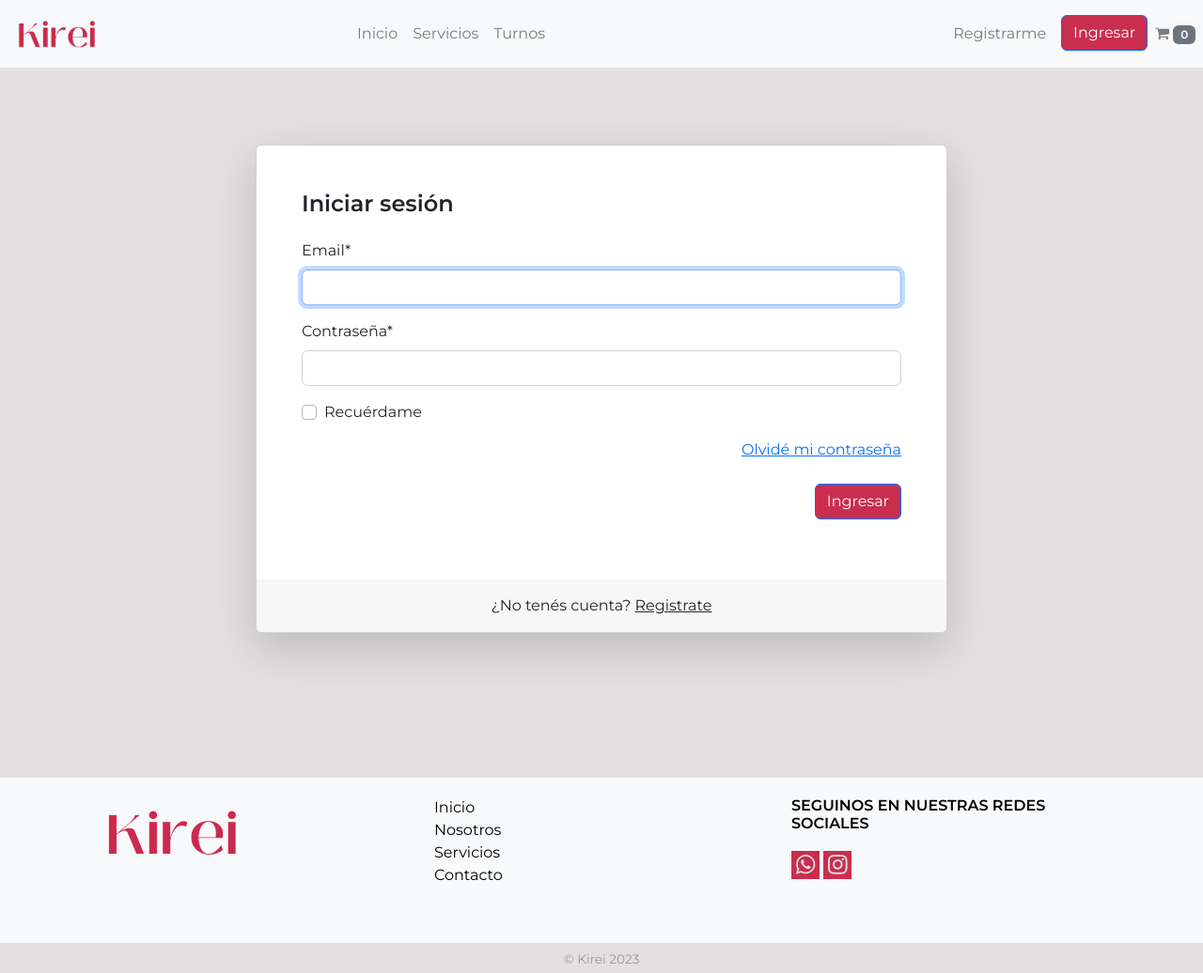
After one commit to meliamaike/kirei-django, a Django app: page /login/ in a window 1280 px wide. The commit adds this page. Shown: the whole page at 94% size. Run offline with Django 4.2, Linux system fonts and the light colour scheme; some libraries are stand-ins or nearby versions.

Commit message:
Signup & Login

```diff
--- /dev/null
+++ b/kireidjangoapp/customers/forms.py
@@ -0,0 +1,123 @@
+from django import forms
+from .models import Customer
+from django.contrib.auth import password_validation, login, authenticate
+from allauth.account.forms import SignupForm, LoginForm
+from crispy_forms.helper import FormHelper
+from crispy_forms.layout import Layout, Submit, Row, Column, Div, Field, HTML
+
+
+
+
+class RegisterForm(SignupForm):
+    first_name = forms.CharField(label= "Nombre", max_length=30, required=True)
+    last_name = forms.CharField(label = "Apellido", max_length=30, required=True)
+    document_type = forms.ChoiceField(
+    label = "Tipo de Documento",
+    choices=[("", "Elegí una opción...")] + list(Customer.DOCUMENT_TYPE),
+    required=True
+)
+    document_number = forms.CharField(label = "Nro. Documento", max_length=30, required=True)
+    email = forms.EmailField(max_length=255, required=True, label = "Email" )
+    country_code = forms.CharField(label = "Código País", max_length=5, required=True)
+    area_code = forms.CharField(label = "Código Área", max_length=5, required=True)
+    phone_number = forms.CharField(label = "Nro. Teléfono", max_length=20, required=True)
+    password1 = forms.CharField(label="Contraseña", strip=False)
+    password2 = forms.CharField(label="Confirmá tu contraseña", strip=False)
+
+    class Meta:
+        model = Customer
+        fields = [
+            'first_name',
+            'last_name',
+            'document_type',
+            'document_number',
+            'email',
+            'country_code',
+            'area_code',
+            'phone_number',
+            'password1',
+            'password2'
+        ]
+
+
+    def __init__(self, *args, **kwargs):
+        super().__init__(*args, **kwargs)
+        self.helper = FormHelper(self)
+        self.fields['email'].label = "Email"
+        self.fields['password1'].label = "Contraseña"
+        self.fields['password2'].label = "Confirmá tu contraseña"
+        self.fields['password1'].widget.attrs['placeholder'] = ''
+        self.fields['password2'].widget.attrs['placeholder'] = ''
+        self.helper.layout = Layout(
+            Row(
+                Column('first_name', css_class='form-group col-md-6'),
+                Column('last_name', css_class='form-group col-md-6'),
+                css_class='form-row'
+            ),
+            Row(
+                Column('document_type', css_class='form-group col-md-6'),
+                Column('document_number', css_class='form-group col-md-6'),
+                css_class='form-row'
+            ),
+            'email',
+            Row(
+                Column('country_code', css_class='form-group col-md-6'),
+                Column('area_code', css_class='form-group col-md-6'),
+                css_class='form-row'
+            ),
+            'phone_number',
+            Row(
+                Column('password1', css_class='form-group col-md-6'),
+                Column('password2', css_class='form-group col-md-6'),
+            ),
+            Submit('submit', 'Registrarme', css_class='btn-primary')
+            )
+
+    def save(self):
+        if self.is_valid():
+            data = self.cleaned_data
+            customer = Customer.objects.create_user(
+                first_name=data['first_name'],
+                last_name=data['last_name'],
+                email=data['email'],
+                document_type=data['document_type'],
+                document_number=data['document_number'],
+                country_code=data['country_code'],
+                area_code=data['area_code'],
+                phone_number=data['phone_number'],
+                password=data['password1'],
+            )
+            customer.save()
+            return customer
+
+class IngresarForm(LoginForm):
+    remember = forms.BooleanField(required=False, widget=forms.CheckboxInput)
+
+    def __init__(self, *args, **kwargs):
+        super().__init__(*args, **kwargs)
+        self.helper = FormHelper(self)
+        self.fields['login'].label = "Email"
+        self.fields['password'].label = "Contraseña"
+        self.fields['remember'].label = "Recuérdame"
+        self.helper.form_method = 'post'
+        self.helper.layout = Layout(
+            'login',
+            'password',
+            'remember',
+        )
+
+        self.fields['password'].widget.attrs['placeholder'] = ''
+
+    def login(self, *args, **kwargs):
+        email = self.cleaned_data.get('email')
+        password = self.cleaned_data.get('password')
+        user = authenticate(email=email, password=password)
+
+        if user is not None and user.is_active:
+            # Login the user
+            login(self.request, user)
+        else:
+            # Return an error message
+            return self.add_error('email', 'Invalid email or password')
+
+        return super(IngresarForm, self).login(*args, **kwargs)
--- a/kireidjangoapp/customers/models.py
+++ b/kireidjangoapp/customers/models.py
@@ -51,7 +51,6 @@ class Customer(AbstractBaseUser):
     area_code = models.CharField(max_length=5)
     phone_number = PhoneNumberField()
     password = models.CharField(max_length=255)
-    #profile_image = models.ImageField(upload_to='customers/')
     profile_image = models.ImageField(
         verbose_name="Foto de perfil",
         max_length=255,
--- /dev/null
+++ b/kireidjangoapp/customers/static/customers/css/customers-styles.css
@@ -0,0 +1,3 @@
+#registrar-seccion, #login-seccion{
+    padding: 12% 0%;
+}
--- /dev/null
+++ b/kireidjangoapp/customers/templates/customers/login.html
@@ -0,0 +1,48 @@
+{% extends "home/base.html" %}
+
+{% block content %}
+
+
+{% load crispy_forms_tags %}
+
+
+<!--Login-->
+<section class="h-100" id="login-seccion">
+  <div class="container h-100">
+      <div class="row justify-content-sm-center h-100">
+            <div class="col-xxl-6 col-xl-8 col-lg-7 col-md-9 col-sm-11">
+              <div class="card shadow-lg">
+                  <div class="card-body p-5">
+                      <h1 class="fs-4 card-title fw-bold mb-4">Iniciar sesión</h1>
+                      <form method="POST" class="needs-validation" novalidate="" autocomplete="off">
+                          <div class="mb-3">
+                                {% csrf_token %}
+                                {% crispy login_form %}
+                                <div class="mb-3">
+                                    <a href="" class="float-end">
+                                        Olvidé mi contraseña
+                                    </a>
+                                </div>
+                          </div>
+                          <br>
+                          <br>
+                          <div class="mb-3">
+                            <div class="d-flex align-items-center">
+                                <button type="submit" class="btn btn-primary ms-auto">
+                                    Ingresar
+                                </button>
+                            </div>
+                          </div>
+                      </form>
+                  </div>
+                  <div class="card-footer py-3 border-0">
+                      <div class="text-center">
+                        ¿No tenés cuenta? <a href="{% url 'customers:register'%}" class="text-dark"> Registrate </a>
+                    </div>
+                  </div>
+              </div>
+          </div>
+      </div>
+  </div>
+</section>
+{% endblock %}
--- /dev/null
+++ b/kireidjangoapp/customers/urls.py
@@ -0,0 +1,8 @@
+from django.urls import path
+
+from . import views
+
+urlpatterns = [
+    path("register/", views.register, name = "register"),
+    path('login/', views.login, name='login'),
+]
--- a/kireidjangoapp/customers/views.py
+++ b/kireidjangoapp/customers/views.py
@@ -1,3 +1,119 @@
-from django.shortcuts import render
+from django.shortcuts import render, redirect, HttpResponse
+from django.contrib.auth import login, authenticate, logout
+from django.contrib import messages
+from .forms import RegisterForm, IngresarForm
+from django.contrib.auth.forms import AuthenticationForm, PasswordResetForm
+from django.core.mail import send_mail, BadHeaderError
+from django.template.loader import render_to_string
+from django.utils.http import urlsafe_base64_encode
+from django.contrib.auth.tokens import default_token_generator
+from django.utils.encoding import force_bytes
+from crispy_forms.helper import FormHelper
+from crispy_forms.layout import Layout, Submit, Field
 
-# Create your views here.
+def register(request):
+    user = request.user
+    if request.method == "POST":
+        form = RegisterForm(request.POST)
+        if form.is_valid():
+            user = form.save()
+            login(request, user, backend="django.contrib.auth.backends.ModelBackend")
+            messages.success(request, "Se ha registrado exitosamente.")
+            return redirect("/")
+        messages.error(request, "Error.")
+    form = RegisterForm()
+    return render(
+        request=request, template_name="customers/register.html", context={"register_form": form}
+    )
+
+
+def login(request):
+    if request.method == 'POST':
+        form = IngresarForm(request.POST)
+        if form.is_valid():
+            email = form.cleaned_data.get('login')
+            password = form.cleaned_data.get('password')
+            user = authenticate(request, username=email, password=password)
+            if user is not None:
+                login(request, user)
+                remember_me = request.POST.get('remember', False)
+                if remember_me:
+                    request.session.set_expiry(30 * 24 * 60 * 60) # 30 days
+                else:
+                    request.session.set_expiry(0) # Session ends when the user closes their browser
+                return redirect('home')
+            else:
+                form.add_error(None, 'Invalid Login Credentials')
+    else:
+        form = IngresarForm()
+
+    form.helper = FormHelper()
+    form.helper.form_method = 'post'
+    form.helper.layout = Layout(
+        Field('login', placeholder='', autofocus="", label="Email"),
+        Field('password', placeholder='', label="Contraseña"),
+        Field('remember', label="Recuérdame"),
+    )
+
+    context = {'login_form': form}
+    return render(request, 'customers/login.html', context)
+
+
+# Cerrar sesion
+def logout_request(request):
+    logout(request)
+    messages.info(request, "Ha cerrado sesion correctamente.")
+    return redirect("/")
+
+
+def homepage(request):
+    return render(request=request, template_name="home.html")
+
+
+# Olvido de contraseña
+def password_reset_request(request):
+    if request.method == "POST":
+        password_reset_form = PasswordResetForm(request.POST)
+        if password_reset_form.is_valid():
+            data = password_reset_form.cleaned_data["email"]
+            associated_users = User.objects.filter(Q(email=data))
+            if associated_users.exists():
+                for user in associated_users:
+                    subject = "Cambio de contraseña"
+                    email_template_name = "password/password_reset_email.txt"
+                    c = {
+                        "email": user.email,
+                        "domain": "127.0.0.1:8000",
+                        "site_name": "Estetica Milagros Veliz",
+                        "uid": urlsafe_base64_encode(force_bytes(user.pk)),
+                        "user": user,
+                        "token": default_token_generator.make_token(user),
+                        "protocol": "http",
+                    }
+                    email = render_to_string(email_template_name, c)
+                    try:
+                        send_mail(
+                            subject,
+                            email,
+                            "hola@milve.com",
+                            [user.email],
+                            fail_silently=False,
+                        )
+                    except BadHeaderError:
+                        return HttpResponse("Se encontro una cabecera invalida..")
+                    # return redirect("/password_reset/done/")
+                    messages.success(
+                        request,
+                        "Se te ha enviado un e-mail con las instrucciones para poder resetear la contraseña.",
+                    )
+                    return redirect("app:index")
+    password_reset_form = PasswordResetForm()
+    return render(
+        request=request,
+        template_name="password/password_reset.html",
+        context={"password_reset_form": password_reset_form},
+    )
+
+
+def RegisterView(request):
+    return render(request, "register.html")
--- a/kireidjangoapp/home/static/home/css/footer.css
+++ b/kireidjangoapp/home/static/home/css/footer.css
@@ -1,9 +1,9 @@
 /* Main Footer */
 .footer-1{
-    background-color: #e4e0e1;
+    background-color:#f8f9fa!important;;
     color: black;
   }
-  footer .main-footer{  padding: 20px 0;  background-color: #e4e0e1!important;font-family: 'Montserrat', sans-serif;
+  footer .main-footer{  padding: 20px 0;  background-color: #f8f9fa!important;;font-family: 'Montserrat', sans-serif;
 
 
   }
--- a/kireidjangoapp/home/static/home/css/styles.css
+++ b/kireidjangoapp/home/static/home/css/styles.css
@@ -23,11 +24,16 @@ a :hover {
 }
 
 /* Navbar */
-.navbar navbar-expand-lg bg-light mb-3 {
+
+.navbar.navbar-fixed-top {
+    position: fixed;
+    top: 0;
+    width: 100%;
+    z-index: 1030;
     background-color: #e4e0e1;
     font-family: Montserrat, sans-serif;
+  }
 
-}
 
 .navbar-brand>img {
     max-width: 33% !important;
@@ -103,17 +121,7 @@ a :hover {
     margin-bottom: 10px;
 }
 
-
-
-/* Login */
-
-#login-seccion, #registrar-seccion, #olvido-seccion, #reset-seccion{
-    margin-top: 50px;
-    margin-bottom: 50px;
-}
-
-
-/*ContactForm */
+/* ContactForm */
 textarea.form-control{
     height: 105px !important;
 }
--- a/kireidjangoapp/home/templates/home/base.html
+++ b/kireidjangoapp/home/templates/home/base.html
@@ -6,8 +6,10 @@
     <meta charset="utf-8">
     <meta name="viewport" content="width=device-width, initial-scale=1.0">
 <!-- Start CSS -->
+    <!-- Start CSS -->
+     <link rel="stylesheet" href="{% static 'home/css/styles.css' %}">
+    <link rel="stylesheet" href="{% static 'customers/css/customers-styles.css' %}">
     <!-- Bootstrap CSS -->
-    <link rel="stylesheet" href="{% static 'home/css/styles.css' %}">
     <link rel="stylesheet" href="https://cdn.jsdelivr.net/npm/bootstrap@4.5.3/dist/css/bootstrap.min.css" integrity="sha384-TX8t27EcRE3e/ihU7zmQxVncDAy5uIKz4rEkgIXeMed4M0jlfIDPvg6uqKI2xXr2" crossorigin="anonymous">
     <link href="https://cdn.jsdelivr.net/npm/bootstrap@5.2.0/dist/css/bootstrap.min.css" rel="stylesheet"
         integrity="sha384-gH2yIJqKdNHPEq0n4Mqa/HGKIhSkIHeL5AyhkYV8i59U5AR6csBvApHHNl/vI1Bx" crossorigin="anonymous">
--- a/kireidjangoapp/home/templates/home/includes/navbar.html
+++ b/kireidjangoapp/home/templates/home/includes/navbar.html
@@ -1,27 +1,24 @@
 
-<body class="d-flex flex-column min-vh-100">
-    <nav class="navbar navbar-expand-lg navbar-light">
-    <a class="navbar-brand" href="/"><img src="../static/home/images/logo.png" alt=""></a>
-      <button class="navbar-toggler" type="button" data-toggle="collapse" data-target="#navbarText" aria-controls="navbarText" aria-expanded="False" aria-label="Toggle navigation">
+  <nav class="navbar navbar-expand-lg navbar-light bg-light navbar-fixed-top">
+    <a class="navbar-brand" href="../"><img src="../static/home/images/logo.png" alt=""></a>
+    <button class="navbar-toggler" type="button" data-toggle="collapse" data-target="#navbarNav" aria-controls="navbarNav" aria-expanded="false" aria-label="Toggle navigation">
       <span class="navbar-toggler-icon"></span>
     </button>
-      <div class="collapse navbar-collapse ml-auto" id="navbarText">
-        <ul class="navbar-nav ml-auto">
     {% if user.is_authenticated %}
     <div class="collapse navbar-collapse" id="navbarNav3">
+      <a class="navbar-brand" href="#">Brand</a>
       <ul class="navbar-nav">
-
         <li class="nav-item">
-                  <a class="btn btn-outline-success my-2 my-sm-0" style="font-weight:500;border-width: 1px;border-style: solid; border-color:#ef0aa8;"href="/booking/new/">
+          <a class="btn btn-outline-success btn-booking my-2 my-sm-0" href="/booking/new/">
             Reservar turno
           </a>
         </li>
-                <li class="nav-item ">
-                  <a class="btn btn-outline-primary" style="border-width: 1px; font-weight:500; border-color:#ef0aa8; border-style: solid;color: black; background-color: white !important;" href="/profile" >Mi perfil</a>
+        <li class="nav-item">
+          <a class="btn btn-outline-primary btn-profile" href="/profile">Mi perfil</a>
         </li>
           <li class="nav-item dropdown">
             <a class="nav-link dropdown-toggle" href="#" id="navbardrop" data-toggle="dropdown">
-                    Hola, {{user.username}}
+              Hola, {{user.first_name}}
             </a>
             <div class="dropdown-menu">
               <a class="dropdown-item" href="/profile">Mi Perfil</a>
@@ -31,35 +28,33 @@
           </li>
       </ul>
     </div>
-
-          {% else %}
-
-          <div class="collapse navbar-collapse" id="navbarNav1">
-            <ul class="navbar-nav">
-                <li class="nav-item px-3">
-                    <a class="nav-link" href="/">Inicio</a>
+    {% else%}
+      <div class="collapse navbar-collapse" id="navbarNav">
+        <ul class="navbar-nav ">
+          <li class="nav-item">
+            <a class="nav-link" href="#">Inicio</a>
           </li>
-                <li class="nav-item px-3">
-                    <a class="nav-link" href="/">Nosotros</a>
+          <li class="nav-item">
+            <a class="nav-link" href="#">Servicios</a>
           </li>
-                <li class="nav-item px-3">
-                    <a class="nav-link" href="#servicios">Servicios</a>
+          <li class="nav-item">
+            <a class="nav-link" href="#">Turnos</a>
           </li>
-
         </ul>
-        </div>
-        <div class="collapse navbar-collapse" id="navbarNav2">
-          <ul class="navbar-nav">
-            <li class="nav-item px-3">
-              <a class="btn btn-outline-primary" style="border-width: 1px; font-weight:500; border-color:#ef0aa8; border-style: solid;color: black; background-color: white !important;" href="/register" >Registrarse</a>
+        <ul class="navbar-nav ml-auto">
+          <li class="nav-item">
+            <a href="{% url 'customers:register' %}" class="nav-link mr-2">Registrarme</a>
           </li>
-              <li class="nav-item px-3">
-                  <a class="btn btn-outline-success my-2 my-sm-0" style="font-weight:500;border-width: 1px;border-style: solid; border-color:#ef0aa8;" href="/login">Ingresar</a>
+          <li class="nav-item">
+            <a href="{% url 'customers:login' %}" class="btn btn-primary">Ingresar</a>
+          </li>
+          <li class="nav-item">
+            <a class="nav-link" href="#">
+              <i class="fa fa-shopping-cart"></i>
+              <span class="badge badge-pill badge-secondary">0</span>
+            </a>
           </li>
         </ul>
       </div>
-          {% endif %}
-        </ul>
-      </div>
+    {% endif%}
   </nav>
-    </body>
--- a/kireidjangoapp/home/urls.py
+++ b/kireidjangoapp/home/urls.py
@@ -3,30 +3,5 @@ from django.urls import path
 from . import views
 
 urlpatterns = [
-    path("index/", views.index, name = "index"),
+    path("", views.index, name = "index"),
 ]
-
-app_name = "app"
-
-urlpatterns = [
-    path("", Index, name="index"),
-    path("logout/", logout_request, name="LogoutView"),
-    path("register/", register_request, name="RegisterView"),
-    path("login/", login_request, name="LoginView"),
-    path("password_reset/", password_reset_request, name="password_reset"),
-
-    path("booking/new/", new_appointment),
-    path("booking/all/", AllBookingListView.as_view(), name="AllBookingListView"),
-    path("booking/details/", BookingListView.as_view(), name="BookingListView"),
-    path("booking/cancel/<pk>", CancelBookingView.as_view(), name="CancelBookingView"),
-
-    path("statistic/", statistics),
-
-    path("profile/", profile, name="users-profile"),
-    path("password-change/", ChangePasswordView.as_view(), name="password_change"),
-
-    path("employee_list/", EmployeeList.as_view(), name="EmployeeList"),
-
-    path("service_list/", ServiceListView, name="ServiceListView"),
-    path("service/<category>", ServiceDetailView.as_view(), name="ServiceDetailView"),
-]
--- a/kireidjangoapp/home/views.py
+++ b/kireidjangoapp/home/views.py
@@ -6,7 +6,6 @@ from django.core.mail import send_mail, BadHeaderError
 
 
 def index(request):
-    #return render(request, "home/index.html")
     if request.method == "POST":
         form = ContactForm(request.POST)
         if form.is_valid():
--- a/kireidjangoapp/kireidjangoapp/urls.py
+++ b/kireidjangoapp/kireidjangoapp/urls.py
@@ -19,4 +19,5 @@ from django.urls import path, include
 urlpatterns = [
     path("admin/", admin.site.urls),
     path("", include("home.urls")),
+    path("", include(("customers.urls", "customers"), namespace="customers")),
 ]
```
Also changed, not shown: other parts of kireidjangoapp/home/static/home/css/styles.css (+57 -14 lines), kireidjangoapp/customers/templates/customers/register.html (added, +34 -0 lines), kireidjangoapp/home/templates/home/index.html (+6 -5 lines), kireidjangoapp/kireidjangoapp/settings.py (+37 -5 lines), kireidjangoapp/db.sqlite3, kireidjangoapp/home/static/home/images/banner03.png (added), kireidjangoapp/home/static/home/images/banner06.png (deleted). Lines whose indentation alone changed are shown as unchanged.
